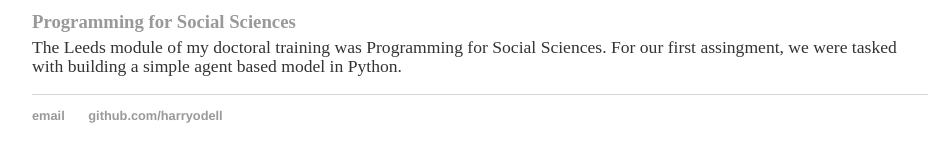
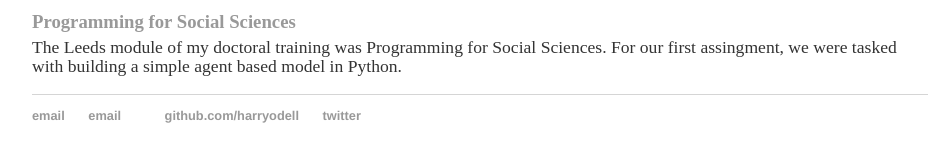
Before and after one commit to harryodell/harryodell.github.io, a Jekyll site: the page built from projects/index.md, in a window 1280 px wide. Shown: the part 244-406 px from the top of the page, without its empty margins (160-1090 px from the left). Built offline with Jekyll 4.4.1, drawn with Linux system fonts in a browser that asks for light colours; our own code applies the rules of GitHub Pages for plain Markdown files.

Commit message:
Update default.html

```diff
--- a/_layouts/default.html
+++ b/_layouts/default.html
@@ -21,7 +21,9 @@
 			<footer>
 	    		<ul>
 	        		<li><a href="harryodell@postgrad.manchester.ac.uk">email</a></li>
+				<li><a href="mailto:harry.odell@postgrad.manchester.com?Subject=Hello%20again" target="_top">email</a><li>
 	        		<li><a href="https://github.com/harryodell">github.com/harryodell</a></li>
+				<li><a href="https://twitter.com/harryodell_">twitter</a></li>
 				</ul>
 			</footer>
 		</body>
```
